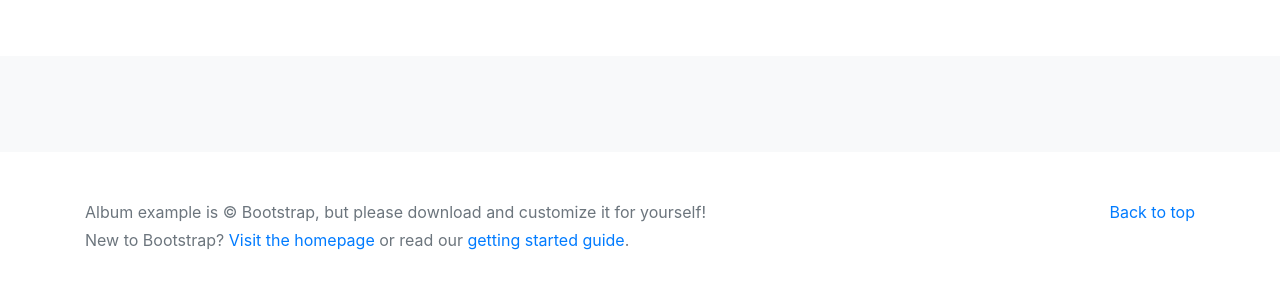
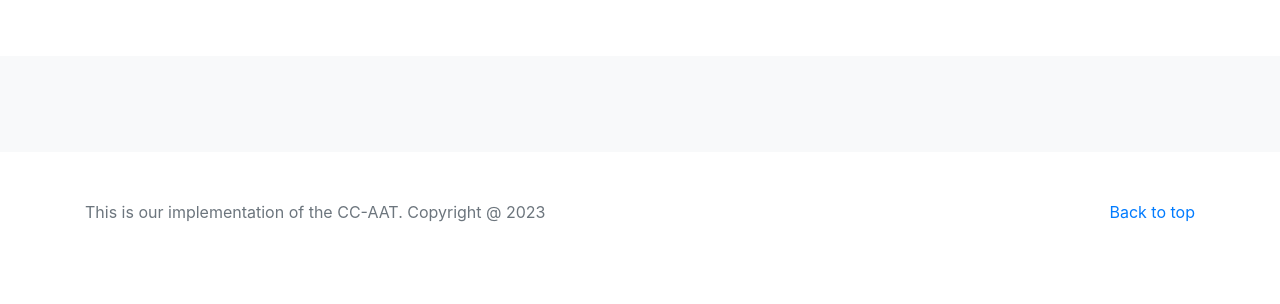
Before and after one commit to adarsh-kn/Personal_Album, a Django app: page / in a window 1280 px wide. Shown: the part 748-1052 px from the top of the page. After the commit the page ends 970 px from the top, so only its background shows below. Run offline with Django 3.2, Linux system fonts and the light colour scheme; data that the repository does not hold is empty; some libraries are stand-ins or nearby versions.

Commit message:
Update index.html

```diff
--- a/src/app/templates/index.html
+++ b/src/app/templates/index.html
@@ -14,7 +14,7 @@
   <link rel="stylesheet"
     href="https://cdnjs.cloudflare.com/ajax/libs/material-design-icons/3.0.1/iconfont/material-icons.min.css">
   <link rel="stylesheet" href="{% static 'css/index.css' %}">
-  <title>Hello, world!</title>
+  <title>CC-AAT</title>
 </head>
 
 <body>
@@ -25,17 +25,15 @@
         <div class="row">
           <div class="col-sm-8 col-md-7 py-4">
             <h4 class="text-white">About</h4>
-            <p class="text-muted">Add some information about the album below, the author, or any other background
-              context. Make it a few sentences long so folks can pick up some informative tidbits. Then, link them off
-              to some social networking sites or contact information.</p>
+            <p class="text-muted">This is an Album App where you can upload your images. We have used Django, Postgres, Docker and AWS EC2.</p>
           </div>
           <div class="col-sm-4 offset-md-1 py-4">
-            <h4 class="text-white">Contact</h4>
+            <h4 class="text-white">Developed by</h4>
 
             <ul class="list-unstyled">
-              <li><a href="#" class="text-white">Follow on Twitter</a></li>
-              <li><a href="#" class="text-white">Like on Facebook</a></li>
-              <li><a href="#" class="text-white">Email me</a></li>
+              <li><a href="#" class="text-white">Adarsh K N</a></li>
+              <li><a href="#" class="text-white">Ajith Kumar G</a></li>
+              <li><a href="#" class="text-white">Dhruv Dubey</a></li>
             </ul>
           </div>
         </div>
@@ -144,10 +142,8 @@
     <div class="container">
       <p class="float-right">
         <a href="#">Back to top</a>
+      <p>This is our implementation of the CC-AAT. Copyright @ 2023</p>
       </p>
-      <p>Album example is &copy; Bootstrap, but please download and customize it for yourself!</p>
-      <p>New to Bootstrap? <a href="../../">Visit the homepage</a> or read our <a href="../../getting-started/">getting
-          started guide</a>.</p>
     </div>
   </footer>
   <script src="https://ajax.googleapis.com/ajax/libs/jquery/2.1.1/jquery.min.js"></script>
```
